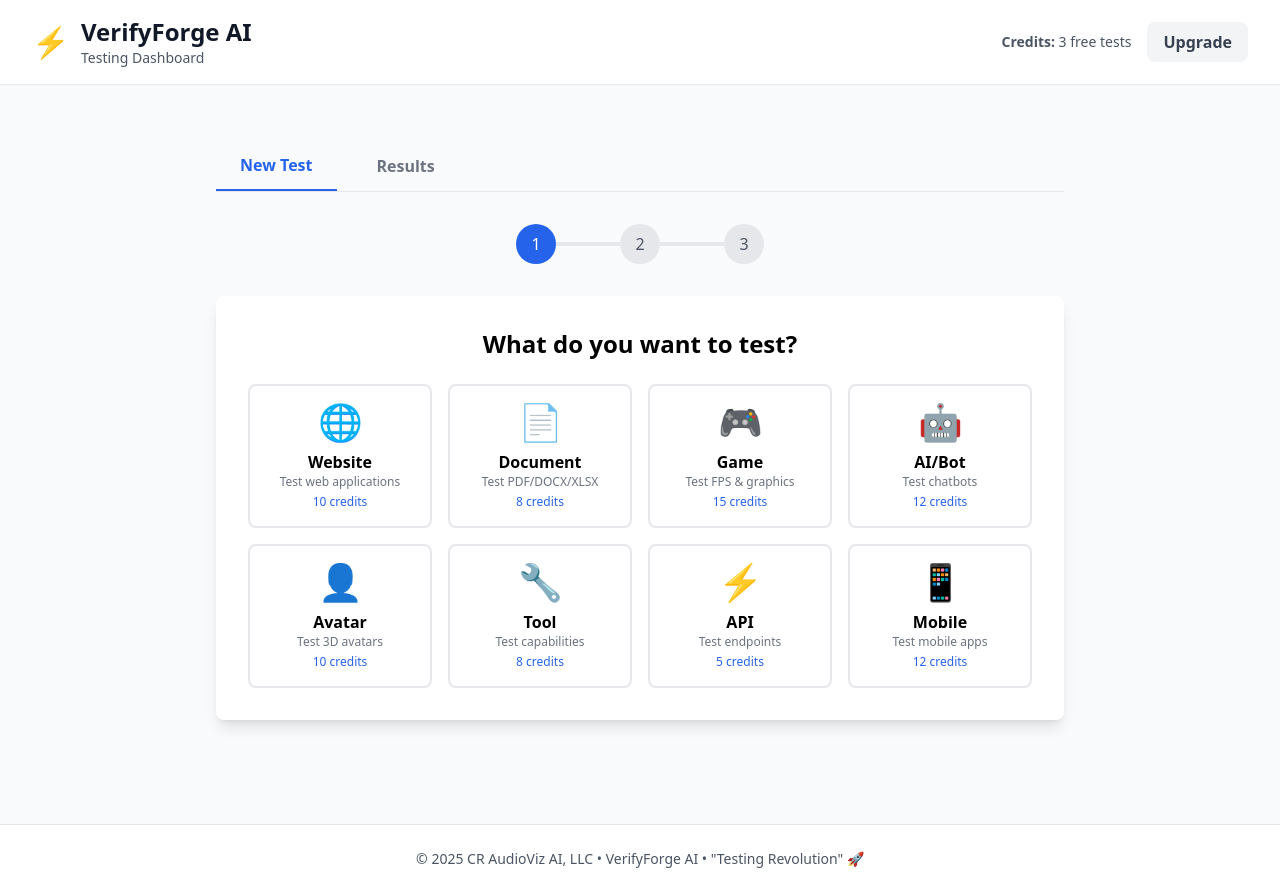
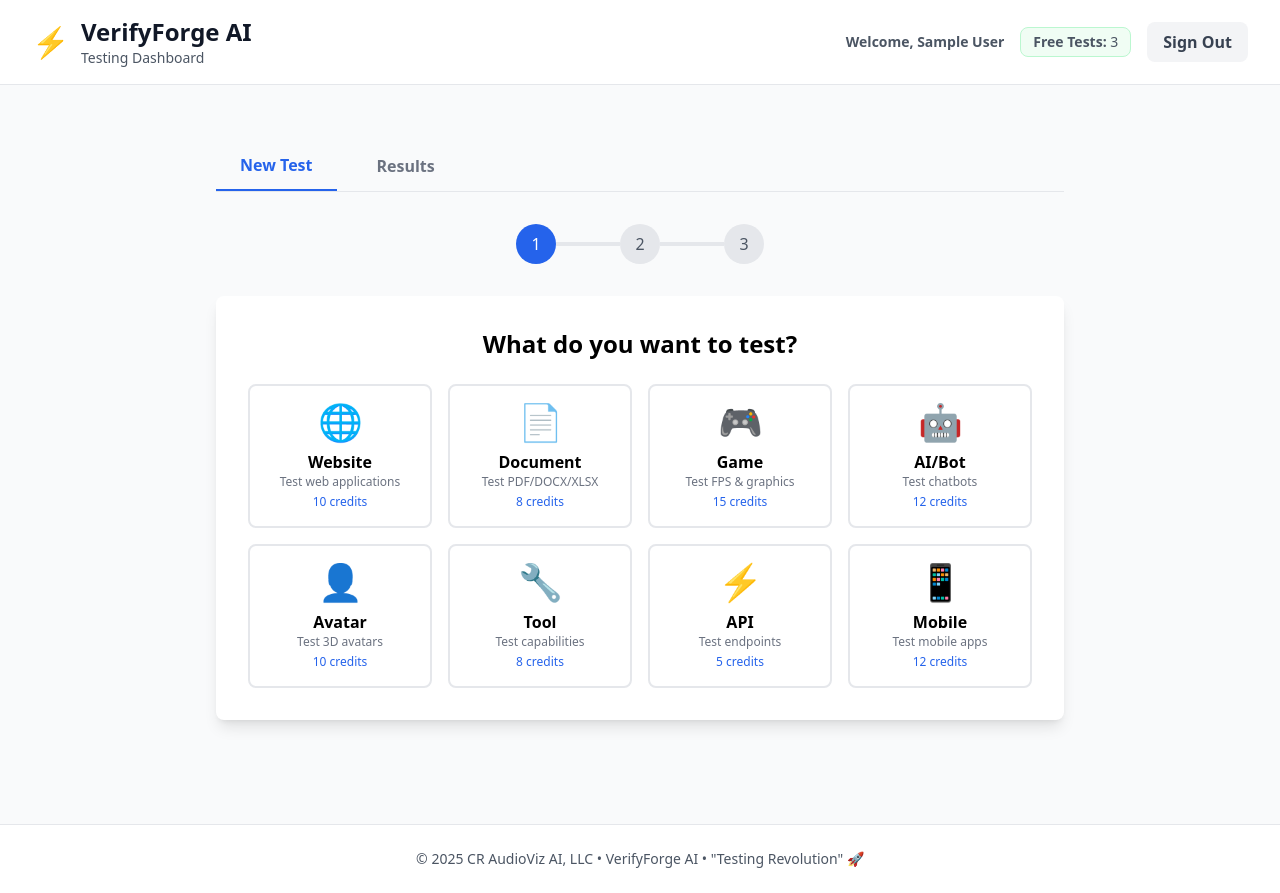
Before and after one commit to CR-AudioViz-AI/verifyforge-ai, a Next.js app: page /dashboard in a window 1280 px wide. Built offline with nearby package versions, Linux system fonts and the light colour scheme; sample sign-in values are in the browser's storage.

Commit message:
FEATURE: Add authentication check and user display to dashboard

```diff
--- a/app/dashboard/page.tsx
+++ b/app/dashboard/page.tsx
@@ -1,9 +1,48 @@
 'use client';
 
+import { useEffect, useState } from 'react';
+import { useRouter } from 'next/navigation';
 import SimpleDashboard from '@/components/SimpleDashboard';
 import Link from 'next/link';
 
 export default function DashboardPage() {
+  const router = useRouter();
+  const [loading, setLoading] = useState(true);
+  const [user, setUser] = useState<any>(null);
+
+  useEffect(() => {
+    // Check authentication
+    const isAuth = localStorage.getItem('verifyforge_auth');
+    const userData = localStorage.getItem('verifyforge_user');
+
+    if (!isAuth || !userData) {
+      // Not authenticated, redirect to auth page
+      router.push('/auth');
+      return;
+    }
+
+    // Load user data
+    setUser(JSON.parse(userData));
+    setLoading(false);
+  }, [router]);
+
+  const handleSignOut = () => {
+    localStorage.removeItem('verifyforge_auth');
+    localStorage.removeItem('verifyforge_user');
+    router.push('/');
+  };
+
+  if (loading) {
+    return (
+      <div className="min-h-screen bg-gray-50 flex items-center justify-center">
+        <div className="text-center">
+          <div className="w-16 h-16 border-4 border-blue-600 border-t-transparent rounded-full animate-spin mx-auto mb-4"></div>
+          <p className="text-gray-600">Loading dashboard...</p>
+        </div>
+      </div>
+    );
+  }
+
   return (
     <div className="min-h-screen bg-gray-50">
       {/* Header */}
@@ -18,11 +57,19 @@ export default function DashboardPage() {
               </div>
             </Link>
             <div className="flex items-center gap-4">
-              <div className="text-sm text-gray-600">
-                <span className="font-semibold">Credits:</span> 3 free tests
+              {user && (
+                <div className="text-sm text-gray-600">
+                  <span className="font-semibold">Welcome, {user.name || user.email}</span>
+                </div>
+              )}
+              <div className="text-sm text-gray-600 bg-green-50 px-3 py-1 rounded-lg border border-green-200">
+                <span className="font-semibold">Free Tests:</span> {user?.freeTests || 3}
               </div>
-              <button className="px-4 py-2 bg-gray-100 text-gray-700 rounded-lg font-semibold hover:bg-gray-200 transition-colors">
-                Upgrade
+              <button
+                onClick={handleSignOut}
+                className="px-4 py-2 bg-gray-100 text-gray-700 rounded-lg font-semibold hover:bg-gray-200 transition-colors"
+              >
+                Sign Out
               </button>
             </div>
           </div>
```
